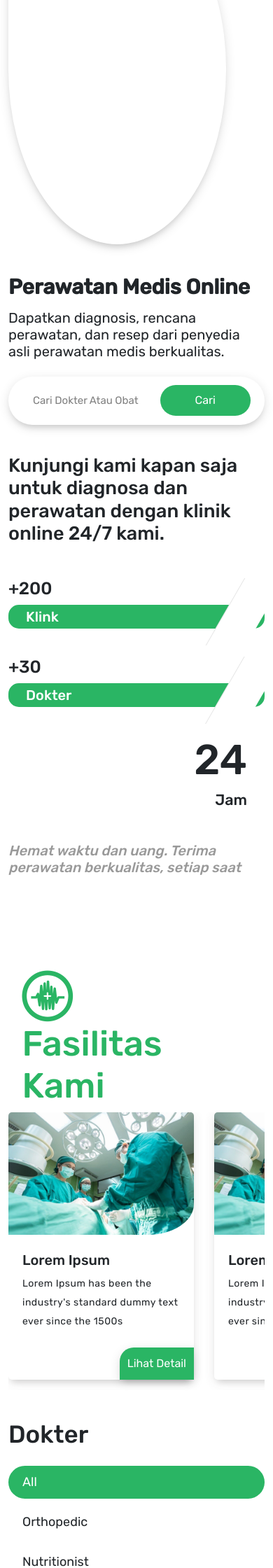
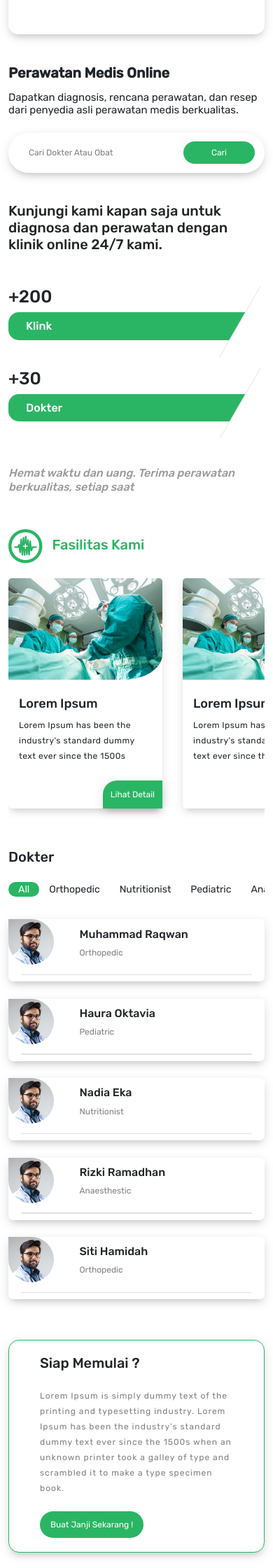
Before and after one commit to Rqwannn/KlinikMelati, a PHP site: page /Main.php in a window 390 px wide. Shown: the part 235-2475 px from the top of the page at 70% size. Run offline with PHP 8.4, Linux system fonts and the light colour scheme; data comes from the database, SQL or seed files in the repository; some libraries are stand-ins or nearby versions.

Commit message:
responsive landing mobile

```diff
--- a/CSS/Style.css
+++ b/CSS/Style.css
@@ -402,7 +402,7 @@
 }
 
 .wrapperRightSectionThree {
-  margin-left: 5vw;
+  margin-left: 0;
   margin-top: 10vh;
 }
 
@@ -946,6 +946,7 @@
 
 .info-restaurant-footer h5 {
   font-weight: 300;
+  font-size: 17px;
 }
 
 .wrapper-footer .wrapper-icon {
--- a/CSS/responsive.css
+++ b/CSS/responsive.css
@@ -5,19 +5,50 @@
         margin-top: 5vh;
     }
 
+    .disable-in-mobile{
+        display: none;
+    }
+
+    .navbarMenu {
+        padding: 0 20px;
+    }
+
+    .linkMenuMobile ul li{
+        font-size: 20px;
+      }
+
+    .logoMenu h5 {
+        font-size: 16px;
+    }
+
     .leftSideHeader h1 {
         margin-top: 5vh;
-        font-size: 30px;
+        font-size: 20px;
         width: 100%;
     }
 
     .leftSideHeader h5 {
         font-weight: 300;
         margin-top: 14px;
+        font-size: 15px;
     }
 
     .wrapperInputType {
         width: 100%;
+        padding: 7px 14px;
+    }
+
+    .wrapperInputType label {
+        font-size: 12px;
+    }
+
+    .wrapperInputType input {
+        padding: 12px;
+    }
+
+    .leftSideHeader button {
+        padding: 7px 40px;
+        font-size: 12px;
     }
 
     .dekstop {
@@ -33,7 +64,7 @@
         margin-top: 10vh;
     }
 
-    .rightSideHeader.mobile .cardVidio {
+    .mobile .rightSideHeader .cardVidio {
         width: 100%;
         height: 200px;
         border-radius: 14px;
@@ -43,6 +74,233 @@
         width: auto;
         height: auto;
     }
+
+    .rightSectionTwo h3 {
+        font-size: 20px;
+    }
+
+    .wrapperImpostanContent::after {
+        content: "";
+        position: absolute;
+        right: -45%;
+        top: 40%;
+        width: 100%;
+        height: 40px;
+        transform: rotate(-60deg);
+        border-top: 1.5px solid rgba(0, 0, 0, 0.1);
+        background: #fff;
+        z-index: 2;
+    }
+
+    .wrapperImpostanContent h4 {
+        font-size: 16px;
+        padding: 10px 25px;
+    }
+
+    .footerSectionTwo h5 {
+        font-size: 16px;
+    }
+
+    .RightSectionThree .fa-creative-commons-sampling-plus {
+        font-size: 50px;
+        color: var(--green);
+    }
+
+    .wrapperRightSectionThree {
+        margin: 0;
+        margin-bottom: 21px;
+        display: none;
+        display: flex;
+        justify-content: center;
+        align-items: center;
+    }
+
+    .RightSectionThree h1 {
+        color: var(--green);
+        width: 100%;
+        margin-left: 14px;
+        margin-top: 5px;
+        font-size: 20px;
+    }
+
+    .cardFasilitas {
+        width: 220px;
+    }
+
+    .imgTopFasilitas img {
+        width: 220px;
+    }
+
+    .contentFasilitas {
+        padding: 0 15px;
+    }
+
+    .contentFasilitas h4 {
+        font-size: 18px;
+    }
+
+    .contentFasilitas p {
+        font-size: 12px;
+        line-height: 22px;
+    }
+
+    .btn-Fasilitas {
+        font-size: 12px;
+    }
+
+    .headerSectionFive h1{
+        font-size: 20px;
+    }
+
+    .contentSectionFive{
+        overflow-y: scroll;
+        margin-bottom: 14px;
+    }
+
+    .contentSectionFive::-webkit-scrollbar {
+        height: 2px;
+    }
+
+    .contentSectionFive::-webkit-scrollbar-track {
+        background: transparent;
+        border-radius: 10px;
+    }
+
+    .contentSectionFive::-webkit-scrollbar-thumb {
+        background: var(--green);
+        border-radius: 10px;
+    }
+
+    .contentSectionFive ul {
+        justify-content: unset;
+        flex-direction: unset;
+        margin-bottom: 0;
+    }
+
+    .contentSectionFive ul li {
+        padding: 0px 14px;
+        border-radius: 20px;
+        font-size: 14px;
+      }
+
+    .WrapperDokter{
+        height: auto;
+        overflow-y: scroll;
+    }
+
+    .imgInfoDokter img {
+        width: 65px;
+        height: 65px;
+    }
+
+    .BiodataDokter {
+        top: 65%;
+      }
+
+    .BiodataDokter h5,
+    .BiodataDokter p {
+        margin-left: 10px;
+    }
+
+    .BiodataDokter h5 {
+        font-size: 16px;
+    }
+
+    .BiodataDokter p {
+        font-size: 12px;
+    }
+
+    .cardSectionSix {
+        padding: 20px;
+      }
+
+    .cardSectionSix h1 {
+        font-size: 20px;
+    }
+
+    .cardSectionSix h5 {
+        font-size: 12px;
+        line-height: 22px;
+    }
+
+    .btnSectionSix{
+        justify-content: start;
+    }
+
+    .btnSectionSix button {
+        font-size: 12px;
+        margin-top: 14px;
+        padding: 10px 15px;
+    }
+
+    .headerSectionSeven h1{
+        font-size: 20px;
+    }
+
+    .gmaps iframe{
+        margin-top: 14px;
+        height: 200px;
+    }
+
+    .ValueKlinik h5 {
+        font-size: 18px;
+    }
+
+    .flexFaviable i,
+    .flexFaviable div {
+        font-size: 14px;
+        margin-right: 15px;
+    }
+
+    .linkMenu{
+        display: flex;
+        justify-content: center;
+        align-items: center;
+    }
+
+    .linkMenu ul {
+        display: none;
+    }
+
+    .linkMenu i.fa-solid.fa-bars {
+        display: block;
+        font-size: 16px;
+    }
+
+    .footer h1 {
+        margin: 20px 0;
+        font-size: 20px;
+    }
+
+    .wrapper-footer label {
+        font-size: 12px;
+    }
+
+    .info-restaurant-footer h5 {
+        font-weight: 300;
+        font-size: 12px;
+    }
+
+    .wrapper-footer .wrapper-icon {
+        width: 40px;
+        height: 40px;
+    }
+
+    .wrapper-footer .wrapper-icon .icon {
+        width: 40px;
+        height: 40px;
+        line-height: 40px;
+    }
+
+    .wrapper-footer .wrapper-icon .icon i {
+        font-size: 18px;
+        line-height: 40px;
+    }
+
+    .wrapper-footer .wrapper-icon:hover {
+        width: 150px;
+    }
+
 }
 
 /* Tab */
@@ -90,16 +348,6 @@
         width: 100%;
         height: auto;
     }
-
-    .CircleOutSide {
-        width: 275px;
-        height: 275px;
-        border-radius: 50%;
-        display: flex;
-        justify-content: center;
-        align-items: center;
-        border: 1px solid var(--green);
-      }
 
     .wrapperRightSectionThree {
         margin: 0;
@@ -169,11 +417,7 @@
     }
 
     .cardSectionSix h5 {
-        font-weight: 300;
         font-size: 14px;
-        letter-spacing: 1px;
-        line-height: 28px;
-        color: gray;
     }
 
     .btnSectionSix{
@@ -183,8 +427,6 @@
     .btnSectionSix button {
         font-size: 14px;
         margin-top: 14px;
-        border-radius: 20px;
-        padding: 12px 30px;
     }
 
     .gmaps iframe{
--- a/Main.php
+++ b/Main.php
@@ -116,7 +116,7 @@
                                         <h4 class="mb-4" data-center="opacity:1;transform:translateX(0)" data-bottom="opacity:0;transform:translateX(150px)">Dokter</h4>
                                     </div>
                                 </div>
-                                <div class="col-md-4">
+                                <div class="col-md-4 disable-in-mobile">
                                     <div class="wrapperImpostan-FlexThree mb-3">
                                         <h1 data-center="opacity:1;transform:translateX(0)" data-bottom="opacity:0;transform:translateX(150px)">24</h1>
                                         <h4 class="mb-4" data-center="opacity:1;transform:translateX(0)" data-bottom="opacity:0;transform:translateX(150px)">Jam</h4>
@@ -454,11 +454,11 @@
                     <h1>Clinic Melati</h1>
 
                     <div class="info-restaurant-footer d-flex justify-content-center">
-                        <h5 style="font-size: 17px;">Jakarta, Indonesia</h5>
-                        <h5 style="margin: 0 10px; font-size: 17px;">|</h5>
-                        <h5 style="font-size: 17px;">+123 456 7891</h5>
-                        <h5 style="margin: 0 10px; font-size: 17px;">|</h5>
-                        <h5 style="font-size: 17px;">Hello@Titan.com</h5>
+                        <h5>Jakarta, Indonesia</h5>
+                        <h5 style="margin: 0 10px;">|</h5>
+                        <h5>+123 456 7891</h5>
+                        <h5 style="margin: 0 10px;">|</h5>
+                        <h5>Hello@Titan.com</h5>
                     </div>
                     <div class="wrapper-footer d-flex justify-content-center mt-3">
                         <div class="wrapper-icon">
```
